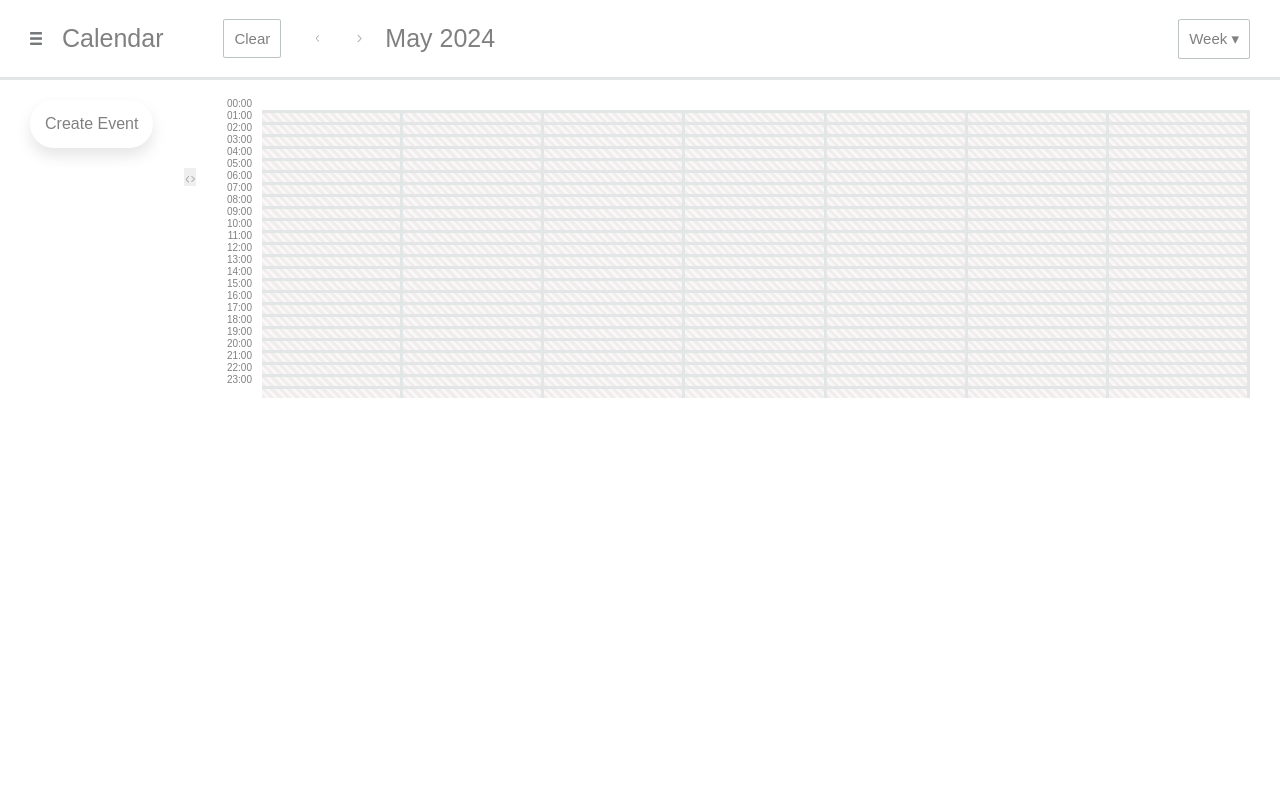
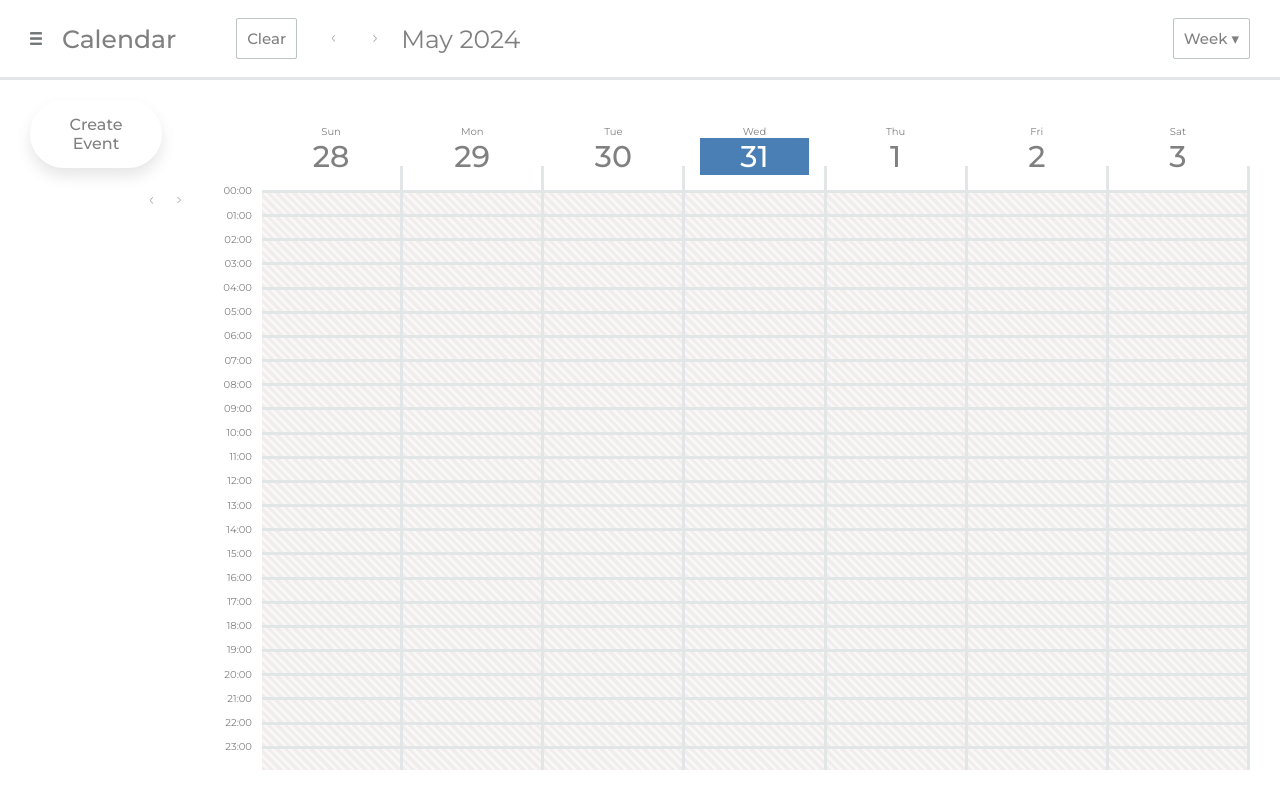
Before and after one commit to UgneMWix/calendar, a React (Vite) app: page / in a window 1280 px wide. Built offline with nearby package versions, Linux system fonts and the light colour scheme.

Commit message:
Added calendar header

```diff
--- a/index.html
+++ b/index.html
@@ -3,6 +3,12 @@
   <head>
     <meta charset="UTF-8" />
     <!-- <link rel="icon" type="image/svg+xml" href="/vite.svg" /> -->
+    <link rel="preconnect" href="https://fonts.googleapis.com" />
+    <link rel="preconnect" href="https://fonts.gstatic.com" crossorigin />
+    <link
+      href="https://fonts.googleapis.com/css2?family=Montserrat:ital,wght@0,100..900;1,100..900&display=swap"
+      rel="stylesheet"
+    />
     <meta name="viewport" content="width=device-width, initial-scale=1.0" />
     <title></title>
   </head>
--- a/src/Calendar.tsx
+++ b/src/Calendar.tsx
@@ -1,4 +1,6 @@
 import styles from './App.module.css';
+import GenerateWeekTitle from './GenerateWeekTitle';
+
 function Calendar() {
   function generateSquare(i: string, j: string, k: number) {
     return <div className={styles['calendar-square']} data-hour={i} data-day={j} key={k}></div>;
@@ -29,16 +31,47 @@
     }
     return timeline;
   }
+  function generateHeaderElement(day: string, i: number) {
+    return (
+      <div className={styles['main-calendar-day']} key={i}>
+        <p className={styles['main-calendar-day-name']}>{day.substring(0, 3)}</p>
+        <GenerateWeekTitle date={getWeek(new Date())[i]} />
+      </div>
+    );
+  }
+  function generateHeader() {
+    const weekDays = ['Sunday', 'Monday', 'Tuesday', 'Wednesday', 'Thursday', 'Friday', 'Saturday'];
+    const header = [];
+    for (let i = 0; i < weekDays.length; i++) {
+      header.push(generateHeaderElement(weekDays[i], i));
+    }
+    return header;
+  }
+  function getWeek(fromDate: Date) {
+    const sunday = new Date(fromDate.setDate(fromDate.getDate() - fromDate.getDay())),
+      result = [new Date(sunday)];
+    while (sunday.setDate(sunday.getDate() + 1) && sunday.getDay() !== 0) {
+      result.push(new Date(sunday));
+    }
+    return result;
+  }
+  //   function getWeekDays(fromDate: Date) {
+  //     const sunday = new Date(fromDate.setDate(fromDate.getDate() - fromDate.getDay())),
+  //       result = [new Date(sunday).getDate()];
+  //     while (sunday.setDate(sunday.getDate() + 1) && sunday.getDay() !== 0) {
+  //       result.push(new Date(sunday).getDate());
+  //     }
+  //     return result;
+  //   }
+
   return (
-    <>
-      <section className={styles['main-calendar']}>
-        <header className={styles['main-calendar-header']}></header>
-        <section className={styles['calendar-time-line-and-squares']}>
-          <section className={styles['time-line']}>{generateTimeLine()}</section>
-          <section className={styles['time-table']}>{generateGrid()}</section>
-        </section>
+    <section className={styles['main-calendar']}>
+      <header className={styles['main-calendar-header']}>{generateHeader()}</header>
+      <section className={styles['calendar-time-line-and-squares']}>
+        <section className={styles['time-line']}>{generateTimeLine()}</section>
+        <section className={styles['time-table']}>{generateGrid()}</section>
       </section>
-    </>
+    </section>
   );
 }
 export default Calendar;
--- /dev/null
+++ b/src/GenerateWeekTitle.tsx
@@ -0,0 +1,13 @@
+import styles from './App.module.css';
+function GenerateWeekTitle({ date }: { date: Date }) {
+  if (date.getDate() === new Date().getDate()) {
+    return (
+      <p className={`${styles['main-calendar-number']} ${styles['main-calendar-today']}`}>
+        {date.getDate().toString()}
+      </p>
+    );
+  } else {
+    return <p className={styles['main-calendar-number']}>{date.getDate().toString()}</p>;
+  }
+}
+export default GenerateWeekTitle;
--- a/src/Sidebar.tsx
+++ b/src/Sidebar.tsx
@@ -8,10 +8,10 @@
           <header className={styles['calendar-header']}>
             <p className={styles['calendar-text']}></p>
             <section className={styles['calendar-button-group']}>
-              <button className={(styles['calendar-buttons'], styles['arrow-prev'])}>
+              <button className={styles['calendar-buttons']} id="arrow-prev">
                 <img src="public/arrow.png" alt="arrow back in calendar" className={styles['calendar-arrow-1']} />
               </button>
-              <button className={(styles['calendar-buttons'], styles['arrow-next'])}>
+              <button className={styles['calendar-buttons']} id="arrow-next">
                 <img src="public/arrow.png" alt="arrow forward in calendar" className={styles['calendar-arrow-2']} />
               </button>
             </section>
--- a/src/global.css
+++ b/src/global.css
@@ -1,4 +1,4 @@
-body {
+#root {
   font-family: 'Montserrat', sans-serif;
   height: 100vh;
   display: flex;
```
